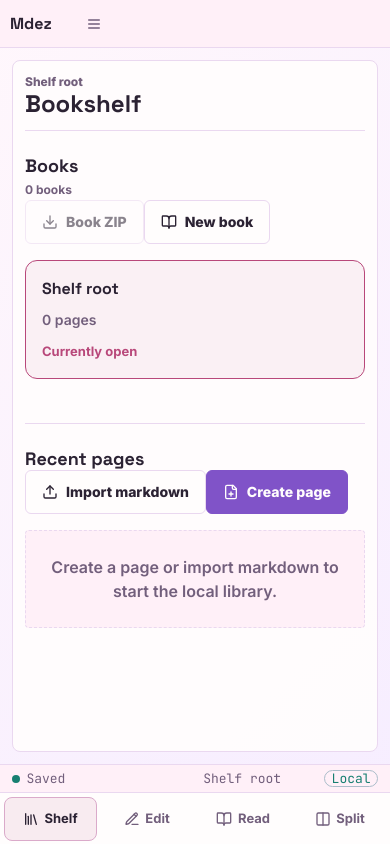
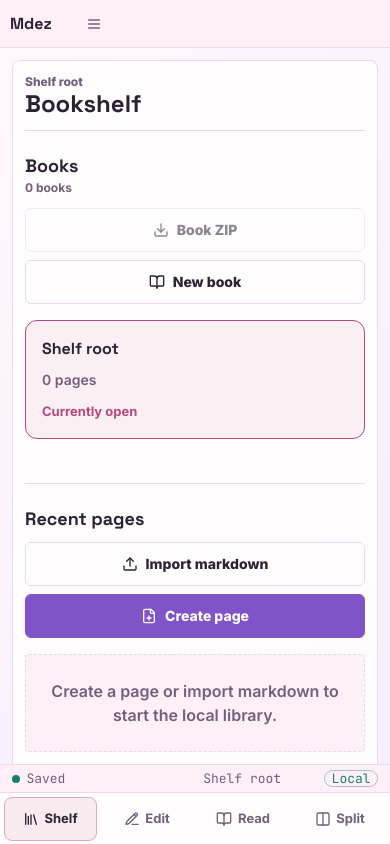
Before and after one commit to ny147/mdez, a Next.js app: page / in a window 390 px wide. Built offline with nearby package versions, Linux system fonts and the light colour scheme; a web font is replaced by a local one.

Commit message:
test: verify compact explorer responsiveness

```diff
--- a/src/app/styles/workspace.css
+++ b/src/app/styles/workspace.css
@@ -903,31 +903,66 @@ body {
   outline-offset: 2px;
 }
 
-.shelf-command-bar {
+.shelf-section-header {
   display: flex;
-  flex-direction: column;
+  align-items: center;
+  justify-content: space-between;
   gap: var(--space-3);
 }
 
-.shelf-guidance {
-  max-width: 65ch;
-  text-wrap: pretty;
+.shelf-section-count {
+  display: block;
+  margin-top: var(--space-1);
 }
 
-.shelf-primary-actions {
-  display: grid;
-  grid-template-columns: minmax(0, 1fr);
+.shelf-section-actions {
+  display: flex;
+  flex-wrap: wrap;
+  justify-content: flex-end;
   gap: var(--space-2);
 }
 
-.shelf-primary-actions > button {
-  width: 100%;
+.shelf-section-actions > button {
+  min-height: 2.5rem;
   white-space: nowrap;
 }
 
 @media (min-width: 768px) and (max-width: 1199px) {
-  .shelf-primary-actions {
+  .shelf-section-actions {
+    max-width: min(100%, 30rem);
+  }
+}
+
+@media (max-width: 1023px) {
+  .workspace-sidebar {
+    border-radius: 0 var(--radius-surface) var(--radius-surface) 0;
+    background: var(--color-paper);
+  }
+}
+
+@media (max-width: 767px) {
+  .workspace-shell { background: linear-gradient(135deg, var(--color-canvas), var(--color-lavender)); }
+  .workspace-surface { border-radius: var(--radius-control); padding: var(--space-3); }
+
+  .shelf-section-header {
+    align-items: stretch;
+    flex-direction: column;
+  }
+
+  .shelf-section-actions {
+    display: grid;
     grid-template-columns: repeat(2, minmax(0, 1fr));
+    max-width: none;
+  }
+
+  .shelf-section-actions > button {
+    width: 100%;
+    min-height: 2.75rem;
+  }
+
+  .shelf-book-grid,
+  .recent-page-grid {
+    grid-template-columns: minmax(0, 1fr);
   }
 
   .sidebar-row-actions-trigger {
@@ -941,30 +976,10 @@ body {
   }
 }
 
-@media (min-width: 1200px) {
-  .shelf-command-bar {
-    flex-direction: row;
-    align-items: center;
-    justify-content: space-between;
+@media (max-width: 420px) {
+  .shelf-section-actions {
+    grid-template-columns: minmax(0, 1fr);
   }
-
-  .shelf-primary-actions {
-    grid-auto-flow: column;
-    grid-template-columns: repeat(4, max-content);
-  }
-}
-
-
-@media (max-width: 1023px) {
-  .workspace-sidebar {
-    border-radius: 0 var(--radius-surface) var(--radius-surface) 0;
-    background: var(--color-paper);
-  }
-}
-
-@media (max-width: 767px) {
-  .workspace-shell { background: linear-gradient(135deg, var(--color-canvas), var(--color-lavender)); }
-  .workspace-surface { border-radius: var(--radius-control); padding: var(--space-3); }
 }
 .editor-toolbar {
   display: grid;
```
Also changed, not shown: 1 other file (tests, documents, lock files or other folders).
